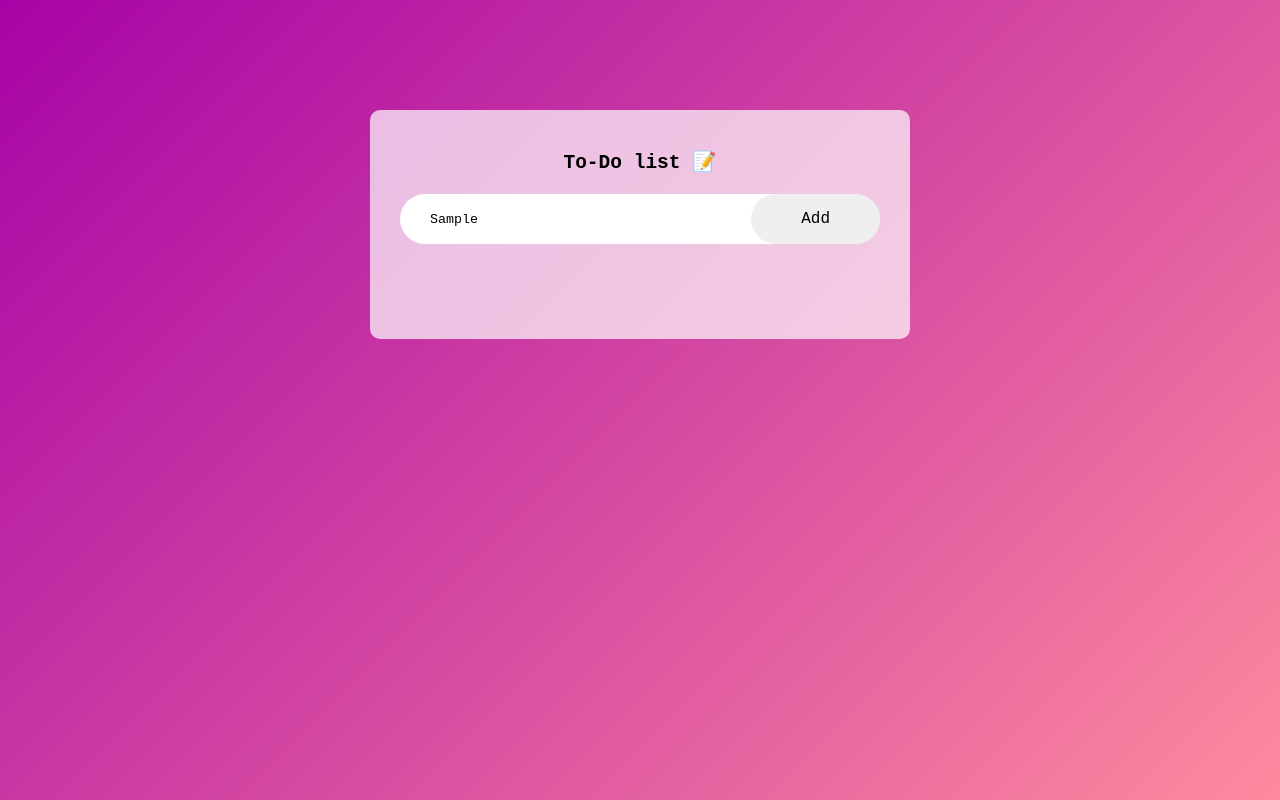
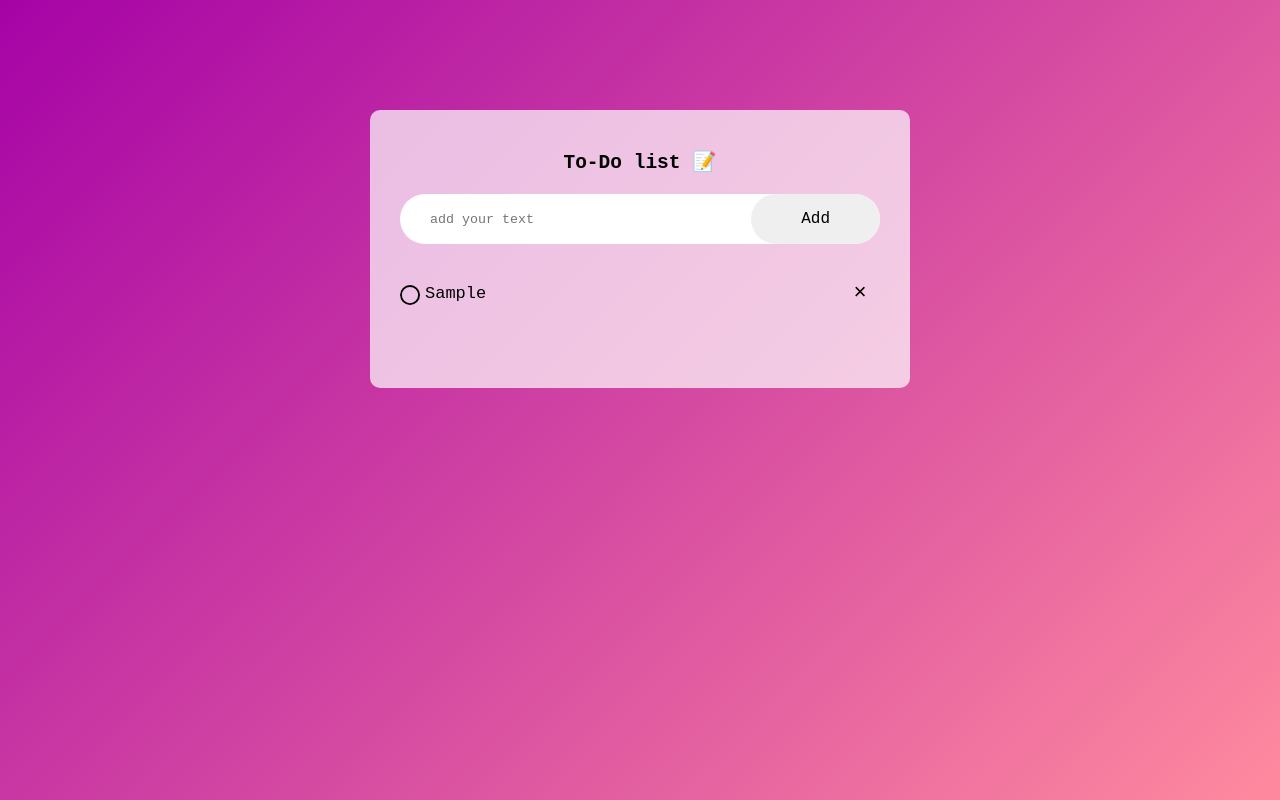
Before and after one commit to 19Amy/to-do-list-completed, a plain HTML site: page index.html in a window 1280 px wide. Both pictures are taken after typing "Sample" into the empty fields and a click on the button "Add". Drawn offline with Linux system fonts and the light colour scheme.

Commit message:
added JS and final touches

```diff
--- a/index.html
+++ b/index.html
@@ -16,7 +16,7 @@
             </h2>
             <div class="row">
                 <input type="text" id="input-box" placeholder="add your text">
-                <button>Add</button>
+                <button id="button">Add</button>
             </div>
 
 
--- a/src/index.js
+++ b/src/index.js
@@ -0,0 +1,50 @@
+const inputBox = document.getElementById('input-box');
+const listContainer = document.getElementById('list-container');
+const button = document.getElementById('button');
+
+//EVENT LISTENER
+button.addEventListener('click', addTask);
+listContainer.addEventListener('click', deleteTask)
+
+
+//FUNCTION
+
+//Add task
+function addTask(){
+    if(inputBox.value ===''){
+        alert('You must write something!');
+    }
+    else{
+        let li = document.createElement('li');
+        li.innerHTML= inputBox.value;
+        listContainer.appendChild(li);
+        let span = document.createElement('span');
+        span.innerHTML = "\u00d7"
+        li.appendChild(span)
+    }
+    inputBox.value=''
+    saveData();//Makes sure data is saved after changes
+}
+
+//Check and Delete task
+function deleteTask(e){
+    if(e.target.tagName === 'LI'){  //if li element is clicked then .checked in css will be applied
+        e.target.classList.toggle('checked');
+        saveData();//Makes sure data is saved after changes
+    }
+    else if(e.target.tagName === 'SPAN'){
+        e.target.parentElement.remove();//if span element is clicked then the parent element (LI) will be removed
+        saveData();//Makes sure data is saved after changes
+    }
+} false;
+
+//Saves data of the listContainer innerHTML
+function saveData(){
+    localStorage.setItem('data',listContainer.innerHTML);
+}
+
+//Get all content stored in the browser with the name of 'data'
+function showTask(){
+    listContainer.innerHTML = localStorage.getItem('data')
+}
+showTask()
--- a/src/style.css
+++ b/src/style.css
@@ -49,6 +49,9 @@ button{
     border-radius:40px ;
     font-size: 16px;
 }
+button:hover{
+    background-color: rgb(255, 134, 255);
+}
 ul li{
     list-style: none;
     font-size: 17px;
@@ -80,3 +83,17 @@ ul li:before{
 .checked:before{
     background-image: url(/images/circle-check-solid.svg);
 }
+ul li span{
+    position: absolute;
+    right: 0;
+    top: 5px;
+    width: 40px;
+    height: 40px;
+    font-size: 22px;
+    line-height: 40px;
+    text-align: center;
+    border-radius: 50%;
+}
+ul li span:hover{
+    background-color:rgb(248, 187, 197);
+}
```
